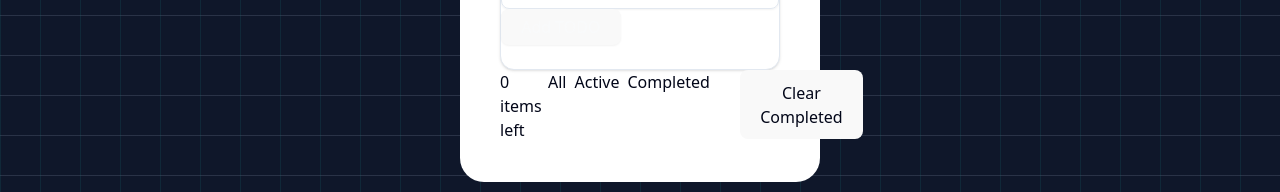
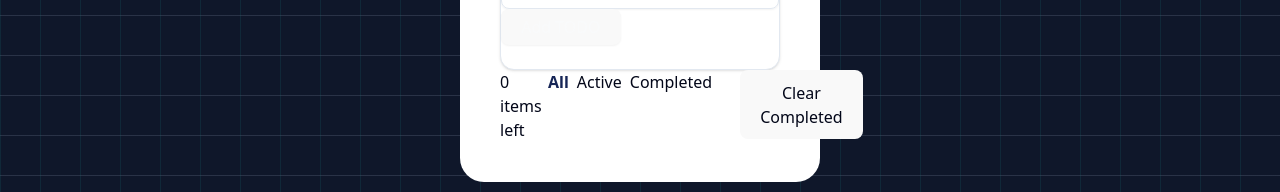
Before and after one commit to ernest03011/react-app, a React (Vite) app: page / in a window 1280 px wide. Shown: the part 385-577 px from the top of the page. Built offline with nearby package versions, Linux system fonts and the light colour scheme.

Commit message:
chore: provide filter prop to the Todo Menu Bar component

```diff
--- a/src/List.jsx
+++ b/src/List.jsx
@@ -58,7 +58,12 @@ function List({ todos, setTodos }) {
           />
         ))}
       </ul>
-      <TodoMenuBar todos={todos} setTodos={setTodos} setFilter={setFilter} />
+      <TodoMenuBar
+        todos={todos}
+        setTodos={setTodos}
+        filter={filter}
+        setFilter={setFilter}
+      />
     </>
   );
 }
```
